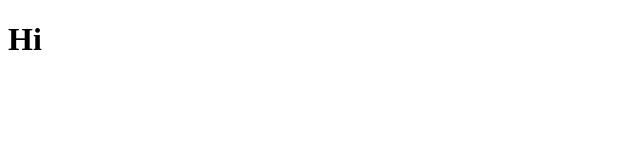
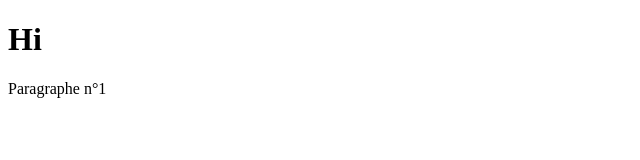
Before and after one commit to KevinMayeur/monProjetKM, a plain HTML site: page index.html in a window 1280 px wide. Shown: the whole page, without its empty margins (0-640 px from the left). Drawn offline with Linux system fonts and the light colour scheme.

Commit message:
Ajout d'un paragraphe dans index.html et des jours de la semaine dans planning.txt

```diff
--- a/index.html
+++ b/index.html
@@ -6,5 +6,6 @@
 </head>
 <body>
     <h1>Hi</h1>
+    <p>Paragraphe n°1</p>
 </body>
 </html>
```
Also changed, not shown: planning.txt.
